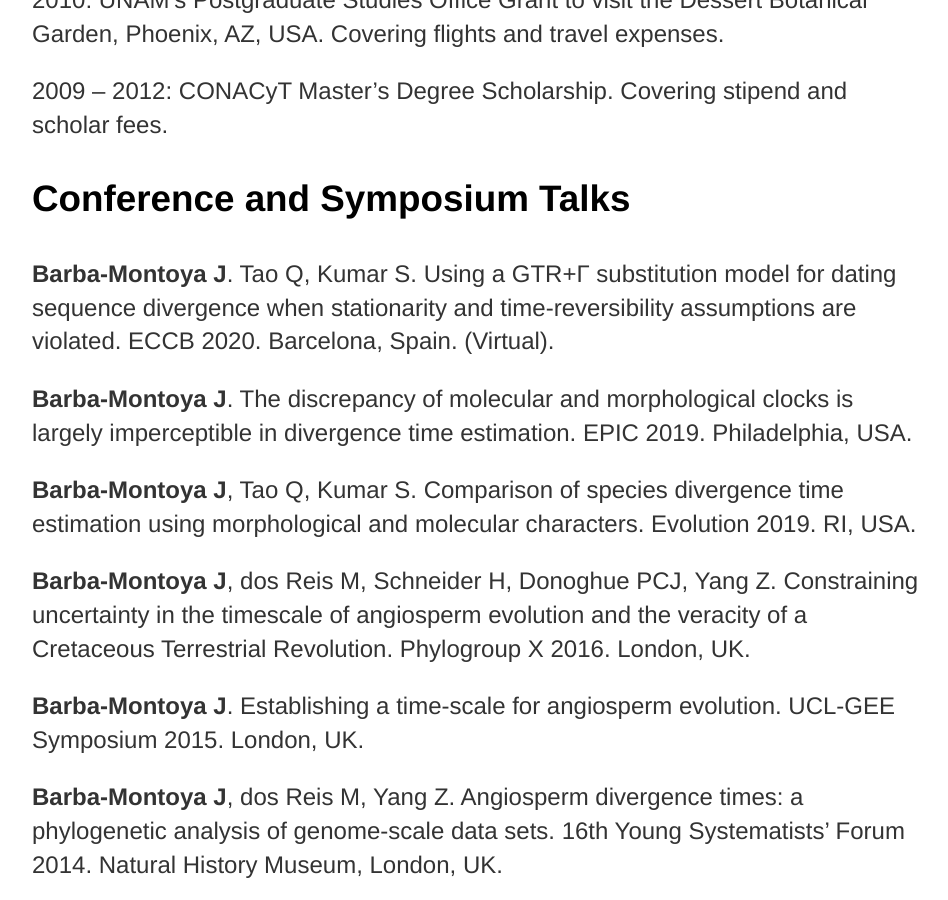
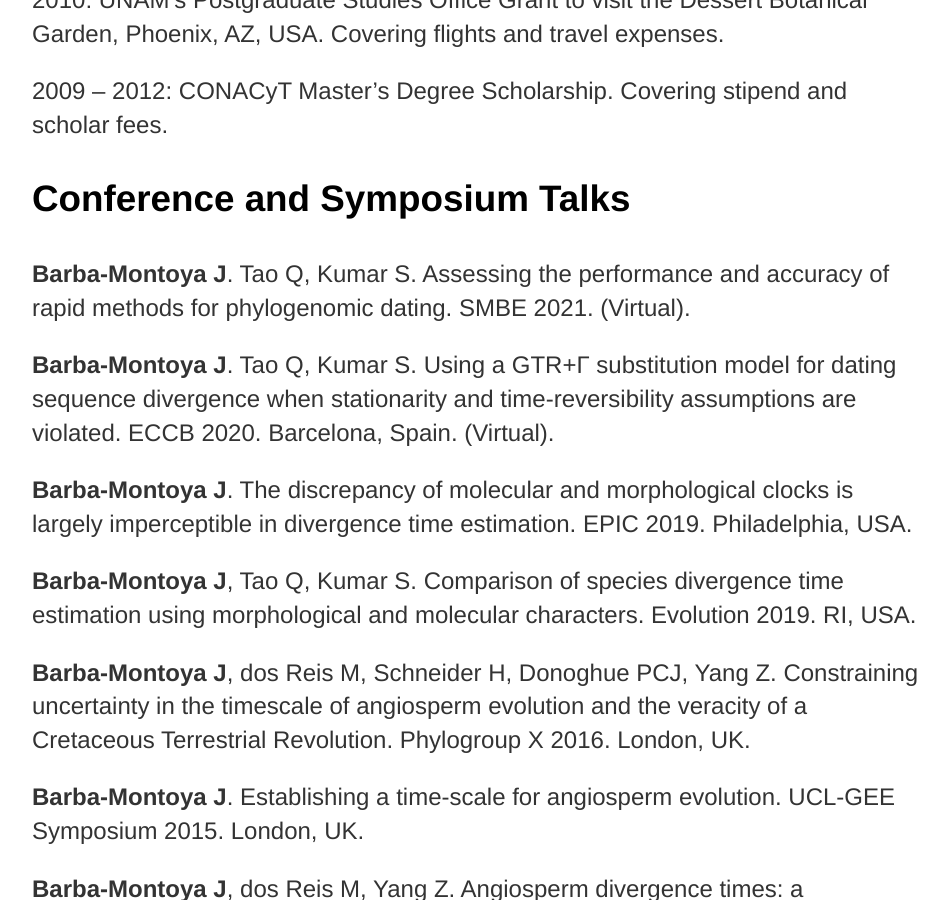
Before and after one commit to josebarbamontoya/josebarbamontoya.github.io, a Jekyll site: the page built from about/index.html, in a window 1280 px wide and 900 px high, scrolled down 2955 px. Shown: the whole window, without its empty margins (160-1108 px from the left). Built offline with Jekyll 4.4.1, drawn with Linux system fonts in a browser that asks for light colours.

Commit message:
Update index.html

```diff
--- a/about/index.html
+++ b/about/index.html
@@ -37,6 +37,7 @@ title: Jose Barba-Montoya
 			<p>2009 – 2012: CONACyT Master’s Degree Scholarship. Covering stipend and scholar fees.
 
 	<h3>Conference and Symposium Talks</h3>
+		<p><b>Barba-Montoya J</b>. Tao Q, Kumar S. Assessing the performance and accuracy of rapid methods for phylogenomic dating. SMBE 2021. (Virtual).
 		<p><b>Barba-Montoya J</b>. Tao Q, Kumar S. Using a GTR+Γ substitution model for dating sequence divergence when stationarity and time-reversibility assumptions are violated. ECCB 2020. Barcelona, Spain. (Virtual).
 		<p><b>Barba-Montoya J</b>. The discrepancy of molecular and morphological clocks is largely imperceptible in divergence time estimation. EPIC 2019. Philadelphia, USA.
 		<p><b>Barba-Montoya J</b>, Tao Q, Kumar S. Comparison of species divergence time estimation using morphological and molecular characters. Evolution 2019. RI, USA.
```
